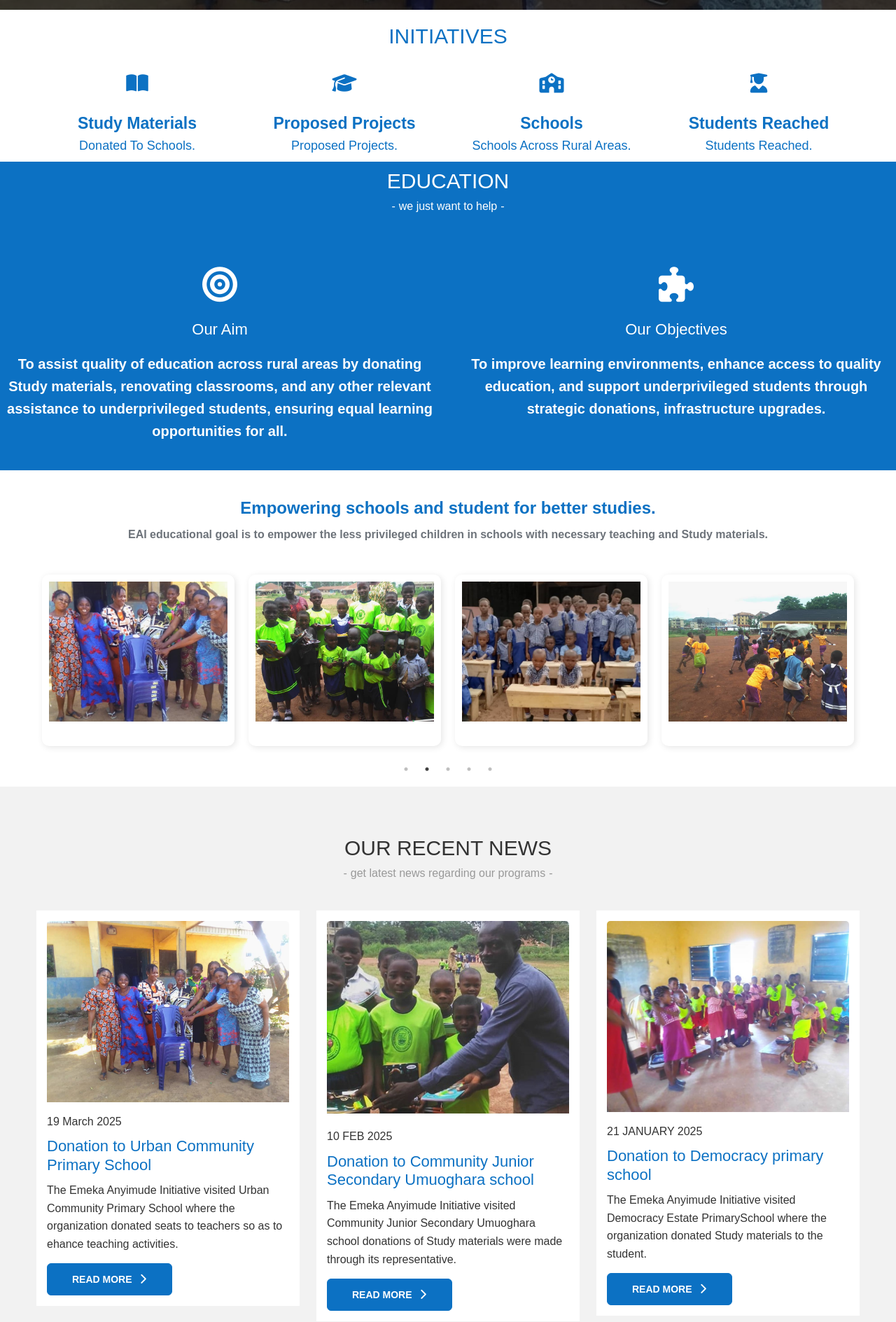
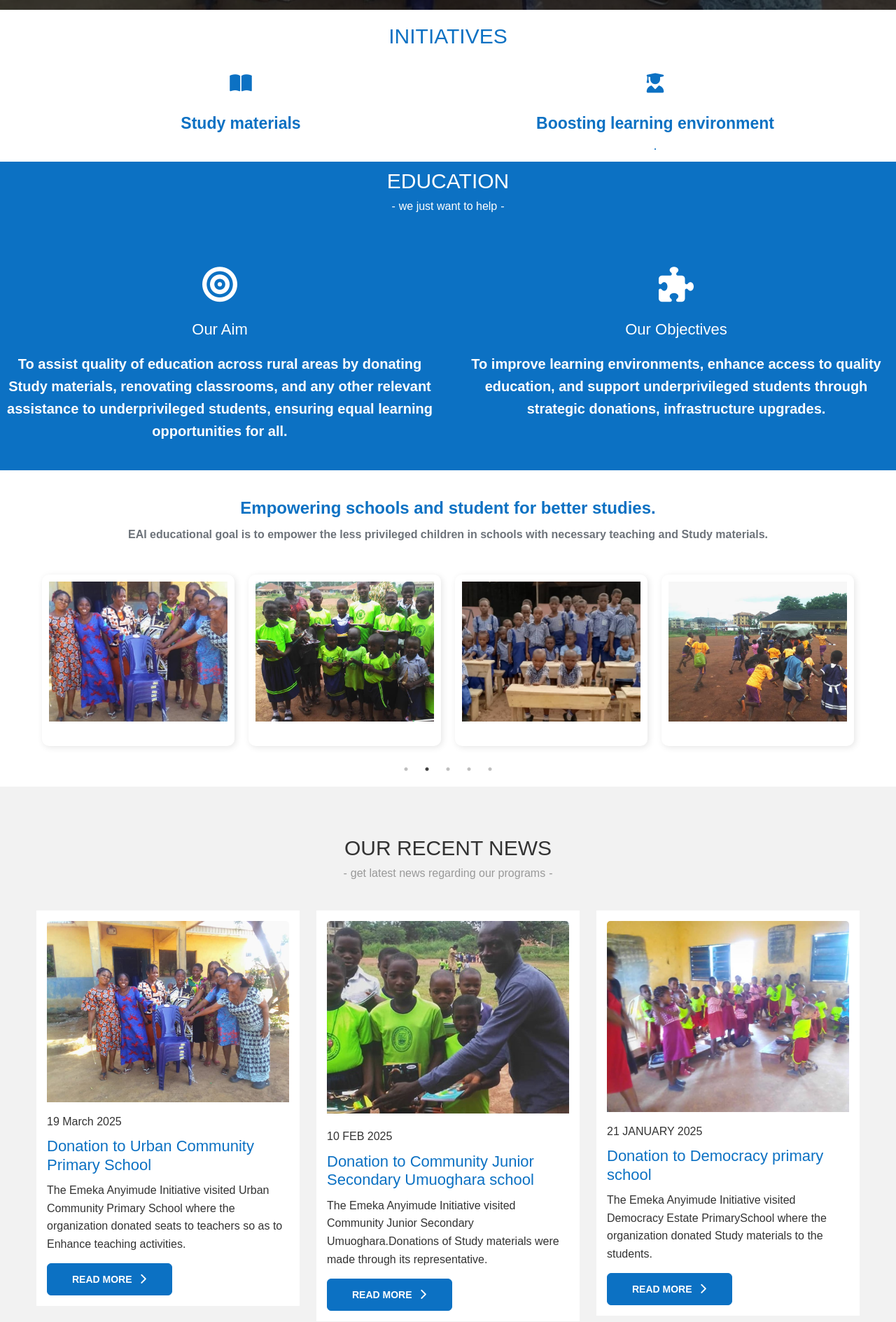
Before and after one commit to sanusijen/emeka, a React (Create React App) app: page / in a window 1280 px wide. Shown: the part 671-2560 px from the top of the page at 70% size. Built offline with nearby package versions, Linux system fonts and the light colour scheme; a web font is replaced by a local one.

Commit message:
Your commit message here

```diff
--- a/src/components/blog.js
+++ b/src/components/blog.js
@@ -9,7 +9,7 @@ const blogData = [
     image: require('../assets/images/sitd.jpg'),
     time: '19 March 2025',
     title: 'Donation to Urban Community Primary School',
-    description: 'The Emeka Anyimude Initiative visited Urban Community Primary School where the organization donated seats to teachers so as to ehance teaching activities.',
+    description: 'The Emeka Anyimude Initiative visited Urban Community Primary School where the organization donated seats to teachers so as to Enhance teaching activities.',
     link: '/march'
   },
   {
@@ -17,7 +17,7 @@ const blogData = [
     image: require('../assets/images/do.jpg'),
     time: '10 FEB 2025',
     title: 'Donation to Community Junior Secondary Umuoghara school',
-    description: 'The Emeka Anyimude Initiative visited Community Junior Secondary Umuoghara school donations of Study materials were made through its representative.',
+    description: 'The Emeka Anyimude Initiative visited Community Junior Secondary Umuoghara.Donations of Study materials were made through its representative.',
     link: '/febuary'
   },
   {
@@ -25,7 +25,7 @@ const blogData = [
     image: require('../assets/images/dm.jpg'),
     time: '21 JANUARY 2025',
     title: 'Donation to Democracy primary school',
-    description: 'The Emeka Anyimude Initiative visited Democracy Estate PrimarySchool where the organization donated Study materials to the student.',
+    description: 'The Emeka Anyimude Initiative visited Democracy Estate PrimarySchool where the organization donated Study materials to the students.',
     link: '/january'
   }
 ]
--- a/src/components/header.js
+++ b/src/components/header.js
@@ -81,7 +81,7 @@ function AppHeader() {
                     }}
                   >
                     {[
-                      'january', 'febuary', 'march', 'april', 'may', 'june',
+                      'january', 'february', 'march', 'april', 'may', 'june',
                       'july', 'august', 'september', 'october', 'november', 'december'
                     ].map((month) => (
                       <div
--- a/src/components/hero.js
+++ b/src/components/hero.js
@@ -48,26 +48,14 @@ const servicesData = [
   {
     id: 1,
     icon: 'fas fa-book-open',
-    title: ' Study Materials',
-    description: 'Donated To Schools.'
+    title: ' Study materials',
+    description: ''
   },
   {
     id: 2,
-    icon: 'fas fa-graduation-cap',
-    title: ' Proposed Projects',
-    description: 'Proposed Projects.'
-  },
-  {
-    id: 3,
-    icon: 'fas fa-school',
-    title: 'Schools',
-    description: 'Schools Across Rural Areas.'
-  },
-  {
-    id: 4,
     icon: 'fas fa-user-graduate',
-    title: 'Students Reached',
-    description: ' Students Reached.'
+    title: 'Boosting learning environment',
+    description: ' .'
   },
 
 ];
@@ -102,7 +90,7 @@ function AppHero() {
       <Row className="g-2"> {/* Bootstrap gutter spacing, smaller value = less space */}
   {servicesData.map((service) => (
     <Col
-      sm={3}
+      sm={6}
       className="holder text-center"
       key={service.id}
       style={{
--- a/src/pages/june.js
+++ b/src/pages/june.js
@@ -33,7 +33,7 @@ function June() {
             </video>
           </Col>
           <Col sm={6}>
-            <p><strong>MONTH:</strong> JULY</p>
+            <p><strong>MONTH:</strong> JUNE</p>
             <p><strong>YEAR:</strong> 2024</p>
             <p><strong>SCHOOL NAME:</strong> AMURO/MGBOM PRIMARY SCHOOL I</p>
             <p><strong>LOCAL GOVERNMENT:</strong> AFIKPO NORTH</p>
@@ -68,7 +68,7 @@ function June() {
             </video>
           </Col>
           <Col sm={6}>
-            <p><strong>MONTH:</strong> JULY</p>
+            <p><strong>MONTH:</strong> JUNE</p>
             <p><strong>YEAR:</strong> 2024</p>
             <p><strong>SCHOOL NAME:</strong> AMURO/MGBOM PRIMARY SCHOOL II</p>
             <p><strong>LOCAL GOVERNMENT:</strong> AFIKPO NORTH</p>
--- a/src/pages/may.js
+++ b/src/pages/may.js
@@ -87,7 +87,7 @@ function May() {
           <Col sm={6}>
             <p><strong>MONTH:</strong> May</p>
             <p><strong>YEAR:</strong> 2025</p>
-            <p><strong>SCHOOL NAME:</strong> Akaeza Community Iyioji JSS Akaeze</p>
+            <p><strong>SCHOOL NAME:</strong>Akaeze Community Iyioji JSS Akaeze</p>
             <p><strong>LOCAL GOVERNMENT:</strong> Ivo</p>
             <p><strong>STATE:</strong> Ebonyi</p>
             <p><strong>DONATION TYPE:</strong> Textbooks</p>
--- a/src/pages/november.js
+++ b/src/pages/november.js
@@ -35,7 +35,7 @@ function November() {
 
           <Col sm={6}>
             <p>MONTH : NOVEMBER</p>
-            <p>YEAR : 2025</p>
+            <p>YEAR : 2024</p>
             <p>SCHOOL NAME : DEMOCRACY ESTATE PRIMARY SCHOOL</p>
             <p>LOCAL GOVERNMENT: ABAKALIKI</p>
             <p>STATE: EBONYI</p>
```
